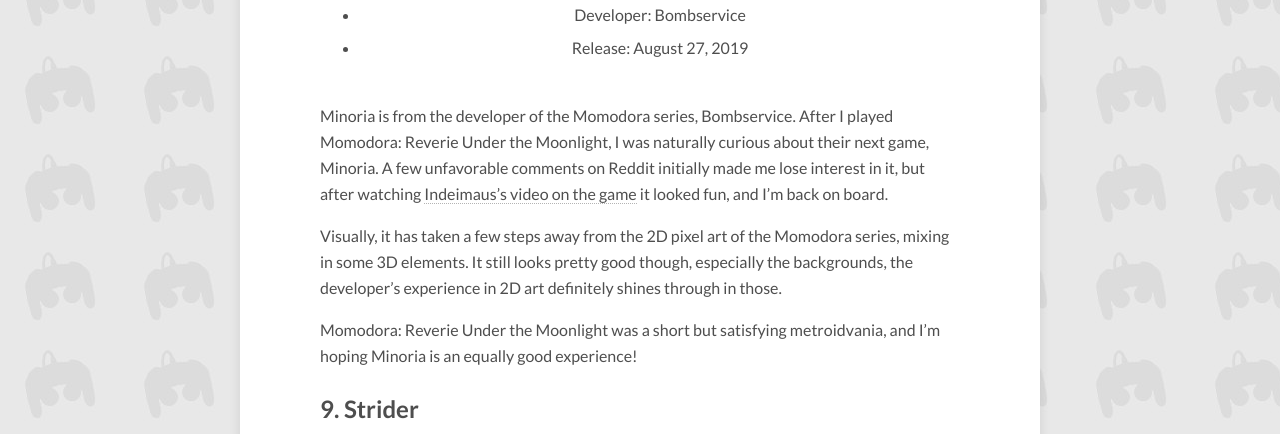
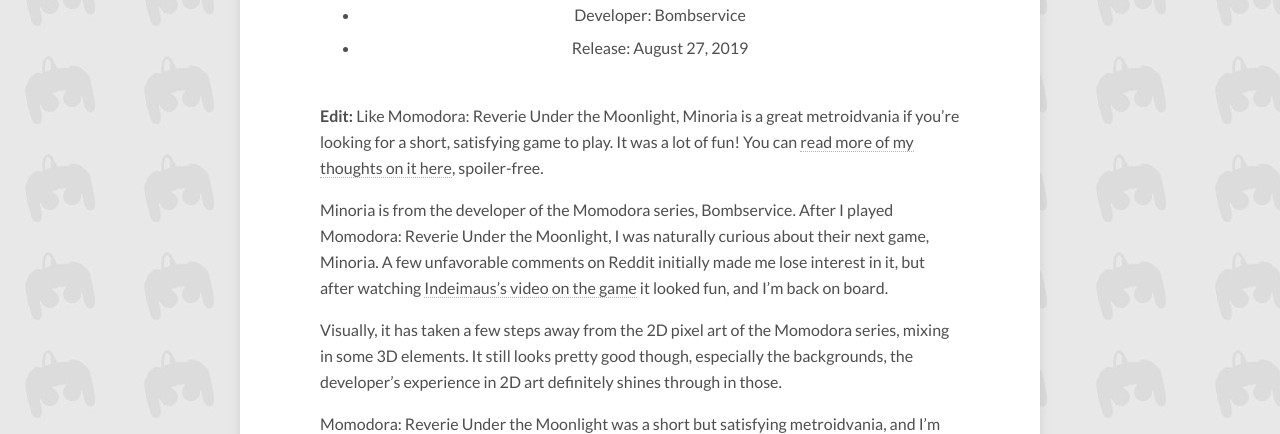
Before and after one commit to BravingTheBacklog/bravingthebacklog.github.io, a Jekyll site: the page built from _posts/2021-03-06-top-10-metroidvanias-in-my-backlog.md, in a window 1280 px wide and 900 px high, scrolled down 1081 px, cut to the strip 154-588 px from the top of the window. Built offline with Jekyll 4.4.1, drawn with Linux system fonts in a browser that asks for light colours; nearby versions of some CDN libraries; comment, search, counter and statistics services are not loaded; some of the changed text lies outside the part shown.

Commit message:
Check Guacamelee and Minoria off backlog list

```diff
--- a/_posts/2021-03-06-top-10-metroidvanias-in-my-backlog.md
+++ b/_posts/2021-03-06-top-10-metroidvanias-in-my-backlog.md
@@ -42,7 +42,12 @@
 
 Unless noted, the platform for each of these games is PC. On with the list!
 
-## 10. {% include game.html game="Minoria" %}
+## 10. {% include game.html game="Minoria" checkmark="" %}
+
+**Edit:** Like Momodora: Reverie Under the Moonlight, Minoria is a great
+metroidvania if you're looking for a short, satisfying game to play. It was a
+lot of fun! You can [read more of my thoughts on it here]({% post_url
+2021-10-31-what-im-playing-no-146 %}#Minoria), spoiler-free.
 
 Minoria is from the developer of the Momodora series, Bombservice. After I
 played Momodora: Reverie Under the Moonlight, I was naturally curious about
@@ -92,7 +97,13 @@
 definitely more interested in this game, since MercurySteam did great work with
 the Metroid series!
 
-## 7. {% include game.html game="Guacamelee Super Turbo Championship Edition" %}
+## 7. {% include game.html game="Guacamelee Super Turbo Championship Edition" checkmark="" %}
+
+**Edit:** Guacamelee was mostly fun, but a few frustrating sequences near the
+end hold it back a bit. Aside from those parts, it's an excellent game, and
+definitely worth giving a try! You can [read more of my thoughts on it here]({%
+post_url 2021-10-31-what-im-playing-no-146
+%}#GuacameleeSuperTurboChampionshipEdition), spoiler-free.
 
 Guacamelee! is a metroidvania that draws heavily from Mexican culture and
 folklore, putting players in the shoes of an agave farmer-turned-luchador as
```
Also changed, not shown: other parts of _posts/2021-03-06-top-10-metroidvanias-in-my-backlog.md (+1 -1 lines).
